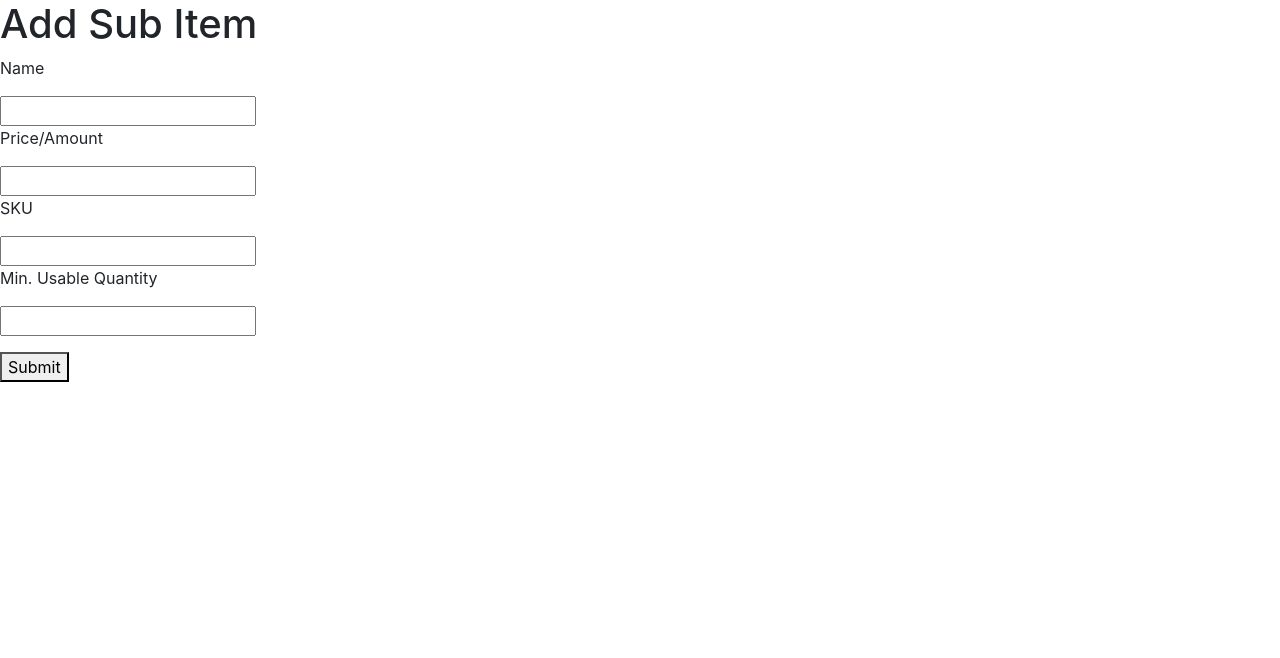
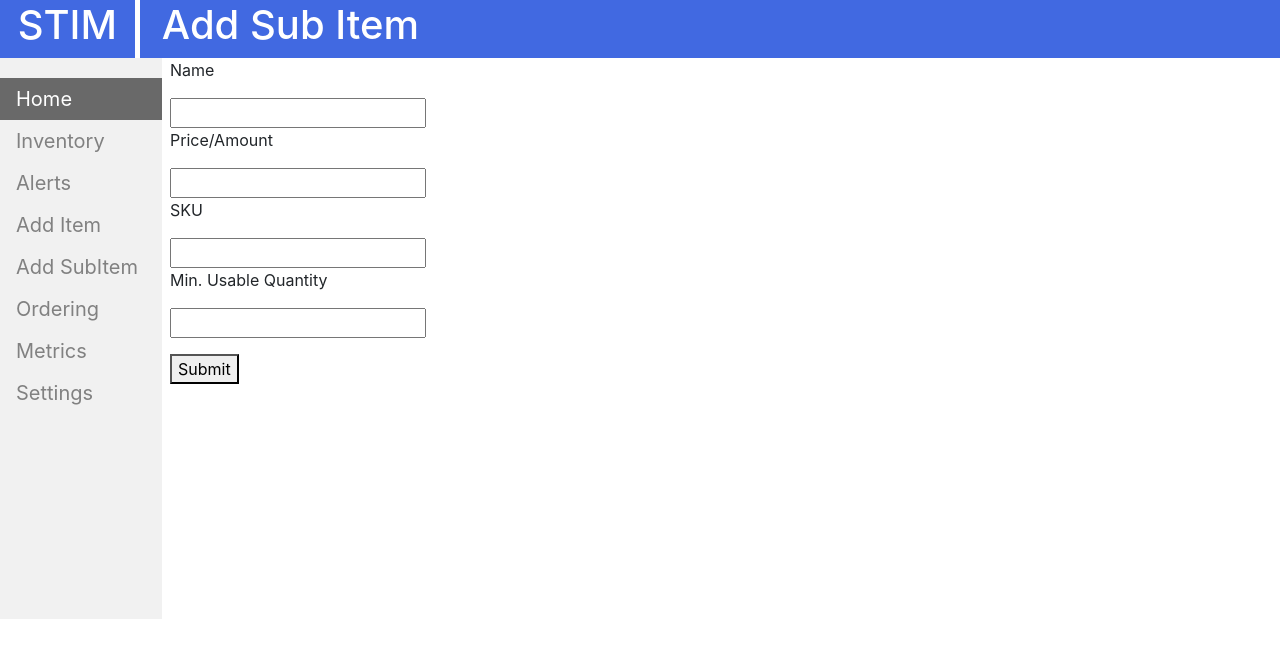
Before and after one commit to nalvarez508/team23-frontend, a React (Create React App) app: page /SubItem in a window 1280 px wide. Shown: the top 658 px of the page. Built offline with nearby package versions, Linux system fonts and the light colour scheme.

Commit message:
Formatted Subitem Page

```diff
--- a/src/SubItem/subItem.css
+++ b/src/SubItem/subItem.css
@@ -0,0 +1,23 @@
+.menu {
+    height: 100%;
+    width: 160px;
+    position: fixed;
+    z-index: 1;
+    top: 10;
+    left: 0;
+    background-color: #111;
+    overflow-x: hidden;
+    padding-top: 20px;
+  }
+
+  .menu a {
+    padding: 6px 8px 6px 16px;
+    text-decoration: none;
+    font-size: 20px;
+    color: #818181;
+    display: block;
+  }
+.form {
+    margin-left: 160px; /* Same as the width of the sidenav */
+    padding: 0px 10px;
+  }
--- a/src/SubItem/subItem.js
+++ b/src/SubItem/subItem.js
@@ -1,5 +1,5 @@
 import React, { Component } from 'react';
-
+import './subItem.css'
 class SubItem extends Component{
     onSubmit = (evt) => {
         console.log('The User has submitted Sub Item');
@@ -8,7 +8,28 @@ class SubItem extends Component{
     render(){
         return (
             <div>
-                <h1>Add Sub Item</h1>
+                <header class = "top">
+                    <table class = "header">
+                        <tr>
+                            <td class><h1>STIM</h1></td>
+                            <td class = "header"><h1>Add Sub Item</h1></td>
+                        </tr>
+                    </table>
+                </header>
+                <body>
+                    <div class = "menu">
+                        <ul>
+                        <li><a class="active" href= "/">Home</a></li>
+                        <li><a href="/InventoryList">Inventory</a></li>
+                        <li><a href= "#">Alerts</a></li>
+                        <li><a href="/AddItem">Add Item</a></li>
+                        <li><a href= "/SubItem">Add SubItem</a></li>
+                        <li><a href= "#">Ordering</a></li>
+                        <li><a href= "#">Metrics</a></li>
+                        <li><a href="#">Settings</a></li>
+                        </ul>
+                    </div>
+                    <div class = "form">
                         <form>
                             <p>Name </p>
                             <input
@@ -31,6 +52,9 @@ class SubItem extends Component{
                         >
                             Submit
                         </button>
+                </div>
+                </body>
+
 
             </div>
             );
```
Lines whose indentation alone changed are shown as unchanged.
